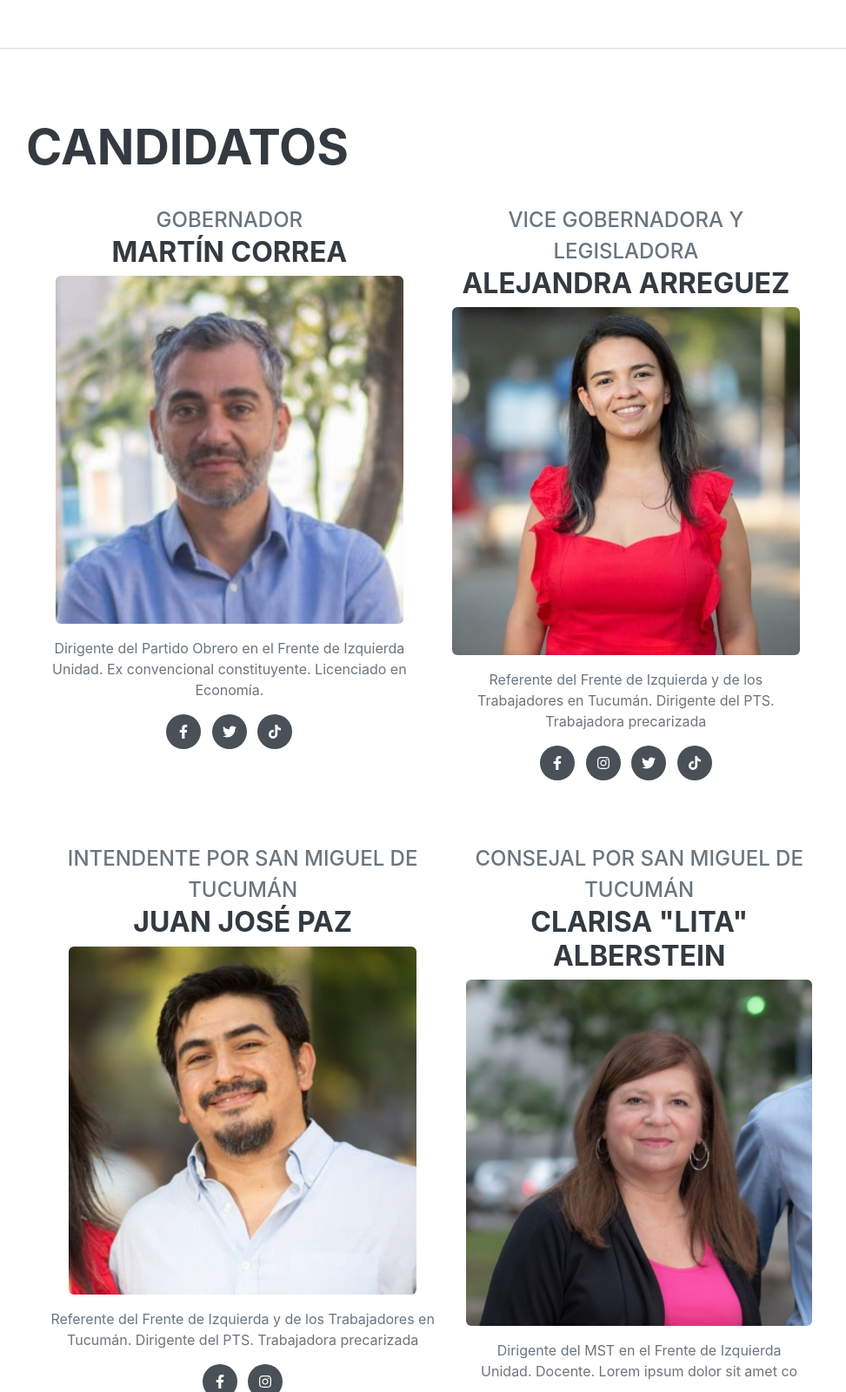
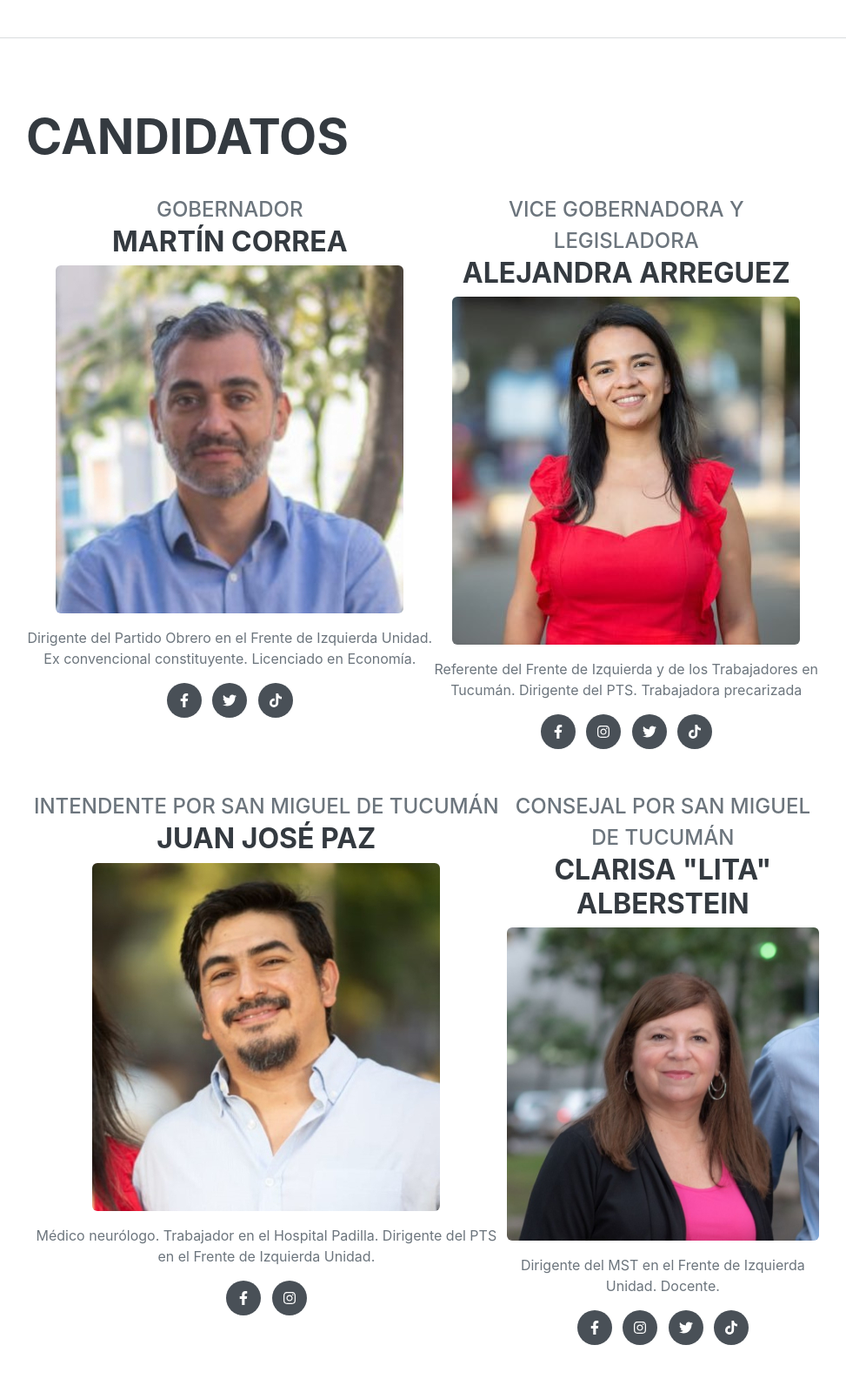
Before and after one commit to maq-miguel-quinteros/izquierdatucuman, a plain HTML site: page index.html in a window 1280 px wide. Shown: the part 1200-2800 px from the top of the page at 87% size, without its empty margins (290-1263 px from the left). Drawn offline with nearby package versions, Linux system fonts and the light colour scheme; a script that the page names is missing; a web font is replaced by a local one.

Commit message:
index.html

```diff
--- a/css/remplace_styles.css
+++ b/css/remplace_styles.css
@@ -31,6 +31,11 @@
 .social-icons_izq .social-icon_izq:hover {
     background-color: #d82129;
 }
+
+.candidatos_izq {
+    max-width: 400px;
+}
+
 .google-form-contenedor {
     position: relative;
     width: 100%;
--- a/index.html
+++ b/index.html
@@ -49,18 +49,17 @@
                         <span class="text-red_izq -text-primary">la salida es por izquierda</span>
                     </h1>
                     <div class="subheading mb-5">
-                        <p>búscanos en <br>
-                        san juan 1015, san miguel de tucumán y <br>
-                        sarmiento 252, banda del río salí </p>
+                        <p>búscanos en <span class="text-black_izq fs-3">san juan 1015</span>, san miguel de tucumán<br> y
+                        <span class="text-black_izq fs-3">sarmiento 252</span>, banda del río salí </p>
                     </div>
                     <p class="lead mb-5">(ACERCA DE LA IZQUIERDA EN TUCUMAN Y ETC) Lorem ipsum, dolor sit amet consectetur adipisicing elit. Quaerat fuga pariatur eaque distinctio placeat possimus obcaecati natus ullam tempore maxime minima at odit, consequatur a magni voluptas dolorem, impedit error?</p>
                     <div class="social-icons">
                         <a class="social-icon m-1" target="_blank" href="https://www.facebook.com/AleArreguezPTS"><i class="fab fa-facebook-f"></i></a>
-                        <a class="social-icon m-1" target="_blank" href="https://www.instagram.com/ale.arreguez/"><i class="fab fa-instagram"></i></a>
+                        <a class="social-icon m-1" target="_blank" href="https://www.instagram.com/ale.arreguez"><i class="fab fa-instagram"></i></a>
                         <a class="social-icon m-1" target="_blank" href="https://twitter.com/AleArreguezPTS"><i class="fab fa-twitter"></i></a>
                         <a class="social-icon m-1" target="_blank" href="https://www.tiktok.com/@alearreguezpts"><i class="fab fa-tiktok"></i></a>
                         <a class="social-icon m-1" target="_blank" href="https://wa.me/+5493814775789?text=Vengo%20de%20la%20web%20izquierdatucuman.com%20quiero%20saber%20mas%20sobre%20el%20partido"><i class="fab fa-whatsapp"></i></a>
-                        <a class="social-icon m-1" target="_blank" title="www.izquierdasocialista.org.ar" href="https://www.izquierdasocialista.org.ar/"><i class="fa-solid fa-newspaper"></i></a>
+                        <a class="social-icon m-1" target="_blank" title="www.izquierdasocialista.org.ar" href="https://www.izquierdasocialista.org.ar"><i class="fa-solid fa-newspaper"></i></a>
 
 
                     </div>
@@ -74,11 +73,11 @@
 
                     <div class="d-flex flex-column flex-md-row justify-content-between mb-5">
 
-                        <div class="flex-grow-1 px-2 pt-4">
+                        <div class="flex-grow-1 mt-4">
                             <div class="subheading  text-center">Gobernador</div>
                             <h3 class="text-center">Martín Correa</h3>
                             <img src="assets/img/martin_correa.jpg" class="img-fluid rounded mx-auto d-block" alt="...">
-                            <div class="p-3 text-center">
+                            <div class="py-3 text-center">
                                 Dirigente del Partido Obrero en el Frente de Izquierda Unidad. Ex convencional constituyente. Licenciado en Economía.
                             </div>
                             <div class="social-icons_izq text-center">
@@ -87,11 +86,11 @@
                                 <a class="social-icon_izq" target="_blank" href="https://www.tiktok.com/@martincorreaok"><i class="fab fa-tiktok"></i></a>
                             </div>
                         </div>
-                        <div class="flex-grow-1 px-2 pt-4">
+                        <div class="flex-grow-1 mt-4">
                             <div class="subheading text-center">vice gobernadora y legisladora</div>
                             <h3 class="text-center">alejandra arreguez</h3>
                             <img src="assets/img/alejandra.jpg" class="img-fluid rounded mx-auto d-block" alt="...">
-                            <div class="p-3 text-center">
+                            <div class="py-3 text-center">
                             Referente del Frente de Izquierda y de los Trabajadores en Tucumán. Dirigente del PTS. Trabajadora precarizada
                             </div>
                             <div class="social-icons_izq text-center">
@@ -104,26 +103,25 @@
 
                     </div>
 
-                    <div class="d-flex flex-column flex-md-row justify-content-between mb-5">
+                    <div class="d-flex flex-column flex-md-row justify-content-between">
 
-                        <div class="flex-grow-1 px-2 pt-4">
+                        <div class="flex-grow-1">
                             <div class="subheading  text-center">intendente por san miguel de tucumán</div>
                             <h3 class="text-center">Juan José Paz</h3>
                             <img src="assets/img/juan_jose_paz.jpg" class="img-fluid rounded mx-auto d-block" alt="...">
-                            <div class="p-3 text-center">
-                            Referente del Frente de Izquierda y de los Trabajadores en Tucumán. Dirigente del PTS. Trabajadora precarizada
+                            <div class="py-3 text-center">Médico neurólogo. Trabajador en el Hospital Padilla. Dirigente del PTS en el Frente de Izquierda Unidad.
                             </div>
                             <div class="social-icons_izq text-center">
                                 <a class="social-icon_izq" target="_blank" href="https://www.facebook.com/juan.paz.37819"><i class="fab fa-facebook-f"></i></a>
                                 <a class="social-icon_izq" target="_blank" href="https://www.instagram.com/juan.paz.37819"><i class="fab fa-instagram"></i></a>
                             </div>
                         </div>
-                        <div class="flex-grow-1 px-2 pt-4">
+                        <div class="flex-grow-1">
                             <div class="subheading text-center">consejal por san miguel de tucumán</div>
                             <h3 class="text-center">clarisa "lita" alberstein</h3>
-                            <img src="assets/img/lita_alberstein.jpg" class="img-fluid rounded mx-auto d-block" alt="...">
-                            <div class="p-3 text-center">
-                                Dirigente del MST en el Frente de Izquierda Unidad. Docente. Lorem ipsum dolor sit amet co
+                            <img src="assets/img/lita_alberstein.jpg" class="img-fluid rounded mx-auto d-block " alt="...">
+                            <div class="py-3 text-center">
+                                Dirigente del MST en el Frente de Izquierda Unidad. Docente.
                             </div>
                             <div class="social-icons_izq text-center">
                                 <a class="social-icon_izq" target="_blank" href="https://www.facebook.com/lita.alberstein"><i class="fab fa-facebook-f"></i></a>
```
